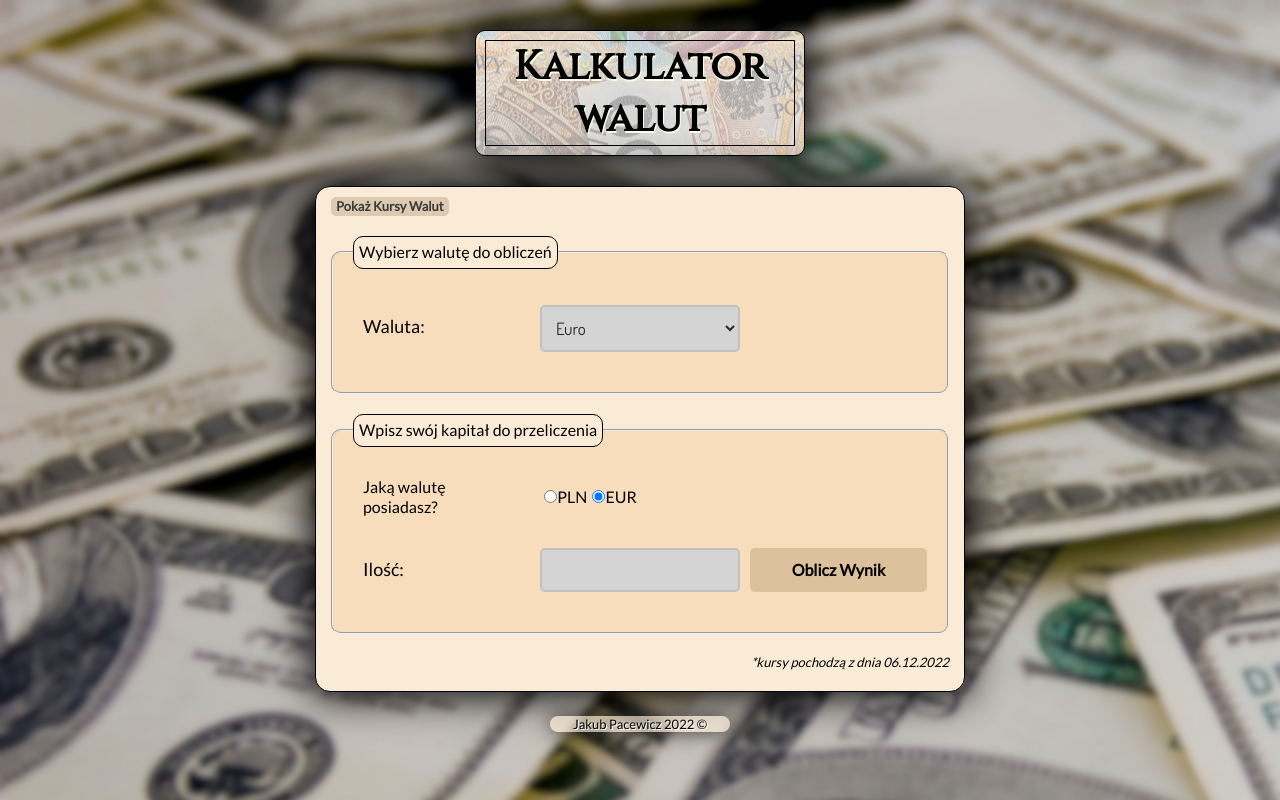
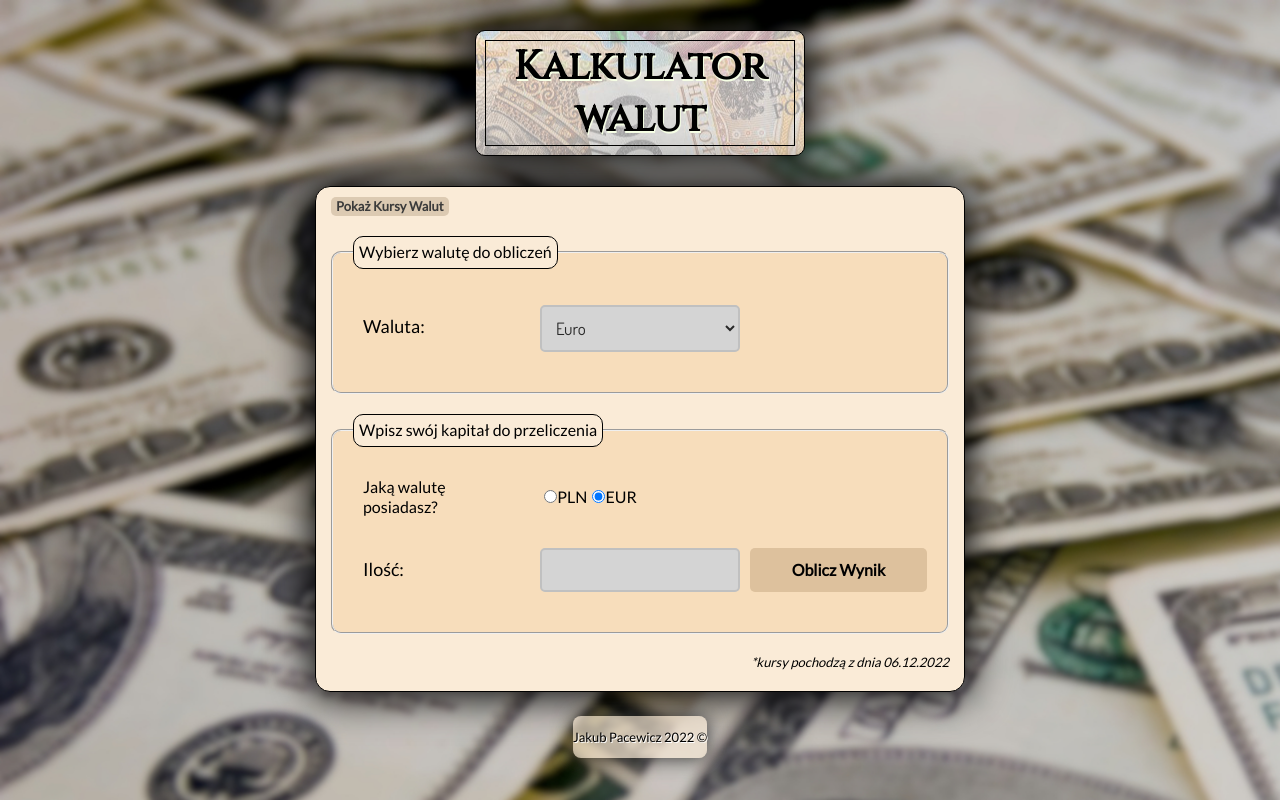
Before and after one commit to pecet3/currencyConverter-react, a React (Create React App) app: page / in a window 1280 px wide. Built offline with nearby package versions, Linux system fonts and the light colour scheme.

Commit message:
added and styled root

```diff
--- a/src/App/Main/style.css
+++ b/src/App/Main/style.css
@@ -7,6 +7,4 @@
     text-align: left;
     border: 1px solid;
     box-shadow: 0px 0px 40px 5px rgb(0, 0, 0);
-
-
 }
--- a/src/index.css
+++ b/src/index.css
@@ -18,3 +18,9 @@ body {
   background-image: url('./images/background.jpg');
   background-size:2560px 1440px;
 }
+
+#root {
+  display:flex;
+  flex-direction: column;
+  margin: 0 10px;
+}
```
